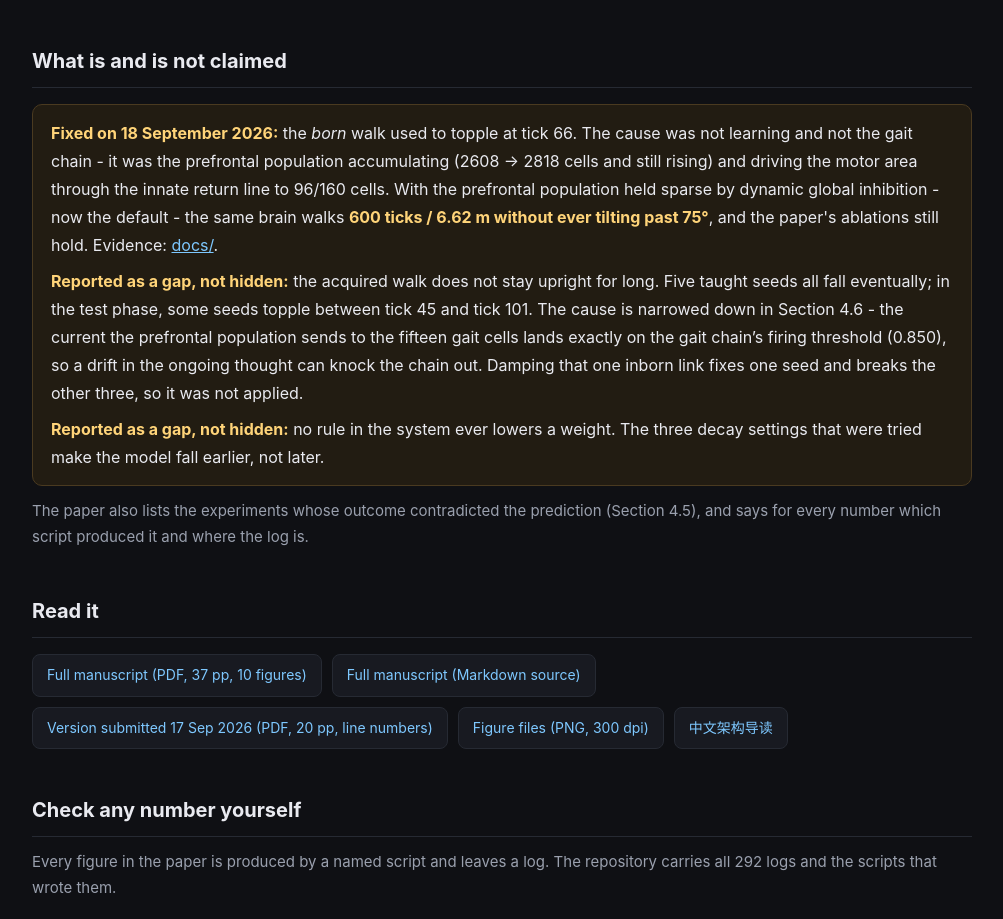
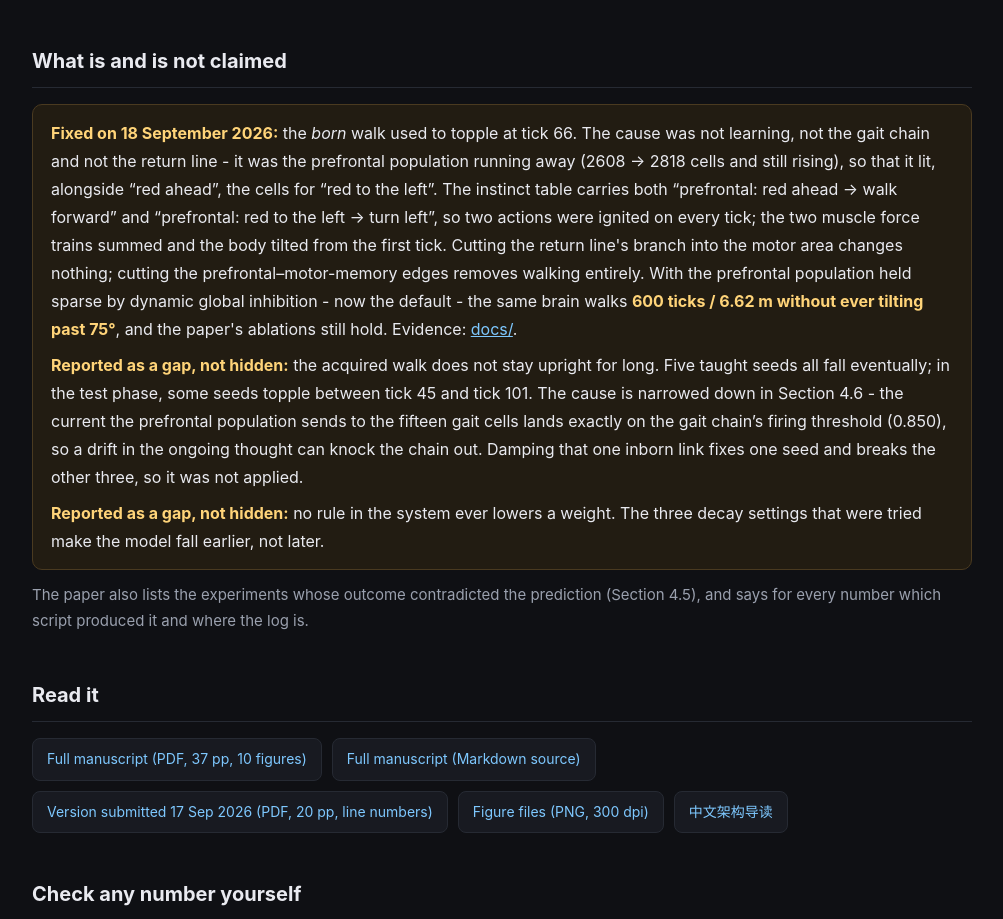
Before and after one commit to leeR1ven/born-wired-cortex, a plain HTML site: page index.html in a window 1280 px wide. Shown: the part 2252-3171 px from the top of the page, without its empty margins (138-1141 px from the left). Drawn offline with Linux system fonts and the light colour scheme.

Commit message:
Correct the mechanism: the runaway prefrontal population was igniting a second action, not flooding the motor area via the return line
Cutting the return line's branch into the motor area leaves the fall tick-for-tick identical, so
that was not the path. What the per-tick trace shows: the runaway prefrontal population lit the
'red to the left' cells as well as 'red ahead', and the instinct table carries both
'prefrontal: red ahead -> walk forward' and 'prefrontal: red to the left -> turn left'. Two chains
therefore ran at once; their two muscle-force trains summed and the body tilted from the first
tick. Cutting the prefrontal -> motor-memory edges (259,092 of them) removes walking entirely.

With the population held sparse only 前进1.2 fires, and the same brain walks 600 ticks / 6.62 m.

```diff
--- a/index.html
+++ b/index.html
@@ -111,9 +111,13 @@ than hidden.</blockquote>
 <h2>What is and is not claimed</h2>
 <div class="honest">
 <p style="margin:0 0 8px"><b>Fixed on 18 September 2026:</b> the <i>born</i> walk used to topple at tick 66.
-The cause was not learning and not the gait chain - it was the prefrontal population accumulating
-(2608 &rarr; 2818 cells and still rising) and driving the motor area through the innate return line to
-96/160 cells. With the prefrontal population held sparse by dynamic global inhibition - now the default -
+The cause was not learning, not the gait chain and not the return line - it was the prefrontal
+population running away (2608 &rarr; 2818 cells and still rising), so that it lit, alongside
+&ldquo;red ahead&rdquo;, the cells for &ldquo;red to the left&rdquo;. The instinct table carries both
+&ldquo;prefrontal: red ahead &rarr; walk forward&rdquo; and &ldquo;prefrontal: red to the left &rarr;
+turn left&rdquo;, so two actions were ignited on every tick; the two muscle force trains summed and the
+body tilted from the first tick. Cutting the return line's branch into the motor area changes nothing;
+cutting the prefrontal&ndash;motor-memory edges removes walking entirely. With the prefrontal population held sparse by dynamic global inhibition - now the default -
 the same brain walks <b>600 ticks / 6.62 m without ever tilting past 75&deg;</b>, and the paper's ablations
 still hold. Evidence: <a href="docs/%E4%BF%AE%E5%A4%8D_%E6%91%94%E5%80%92_20260918.md">docs/</a>.</p>
 <p style="margin:0 0 8px"><b>Reported as a gap, not hidden:</b> the acquired walk does not stay upright for long.
```
Also changed, not shown: 2 other files.
